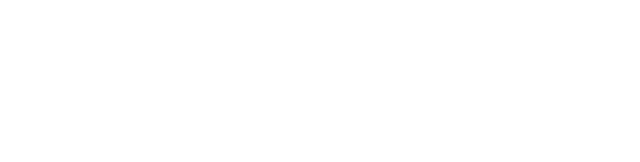
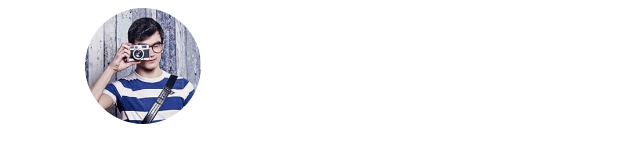
Before and after one commit to js-tasks-ru/htmlcss-20210610_twangste, a website: page 06-lection4/01-avatar/index.html in a window 1280 px wide. Shown: the whole page, without its empty margins (0-640 px from the left). Drawn offline with Linux system fonts and the light colour scheme.

Commit message:
avatar solution

```diff
--- a/06-lection4/01-avatar/avatar.css
+++ b/06-lection4/01-avatar/avatar.css
@@ -0,0 +1,6 @@
+.avatar {
+  object-fit: contain;
+  width: 116px;
+  height: 116px;
+  border-radius: 50%;
+}
--- a/06-lection4/01-avatar/index.html
+++ b/06-lection4/01-avatar/index.html
@@ -1,11 +1,15 @@
 <!DOCTYPE html>
 <!-- Страница с аватаром -->
 <html lang="ru">
-    <head>
-        <link rel="stylesheet" href="../../assets/css/main.css">
-        <link rel="stylesheet" href="./avatar.css">
-    </head>
-    <body>
-
-    </body>
+  <head>
+    <link rel="stylesheet" href="../../assets/css/main.css" />
+    <link rel="stylesheet" href="./avatar.css" />
+  </head>
+  <body>
+    <div class="container">
+      <div class="card__container">
+        <img src="public/avatar-200.jpg" alt="avatar" class="avatar" />
+      </div>
+    </div>
+  </body>
 </html>
```
